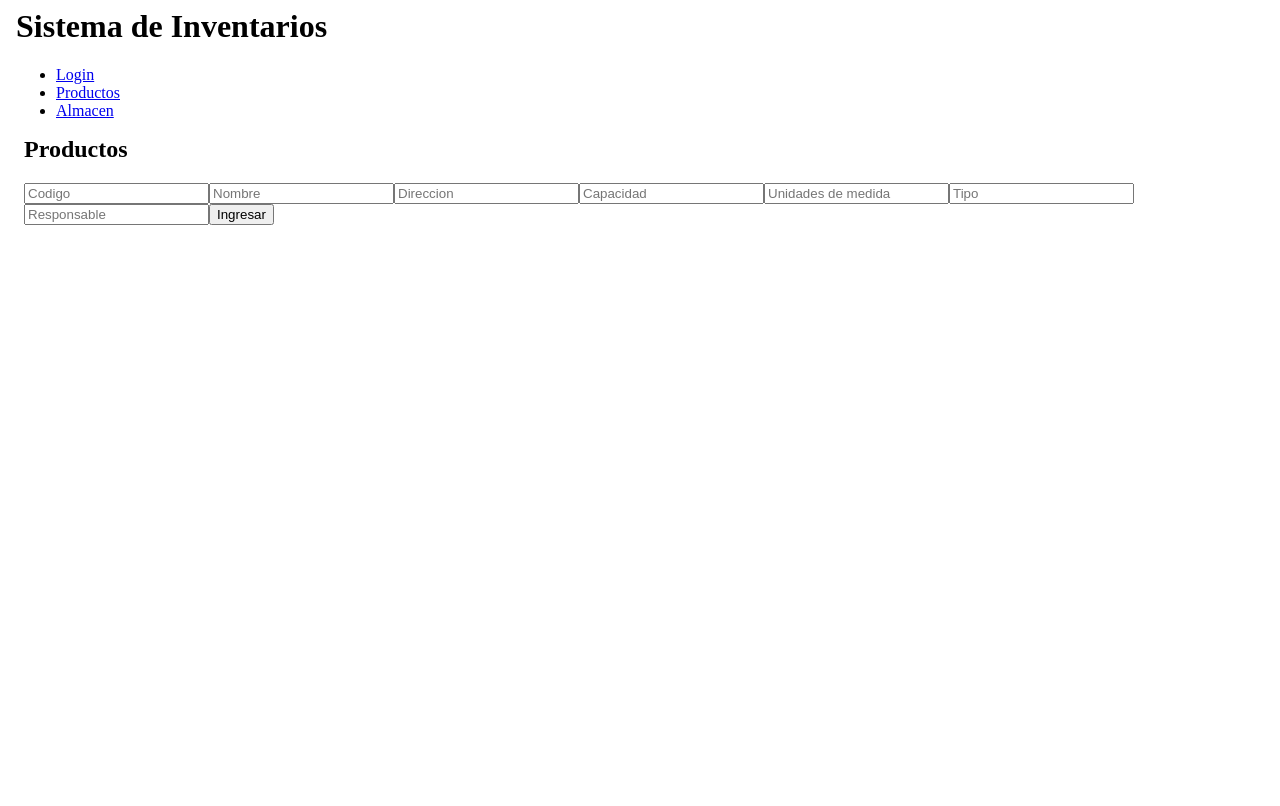
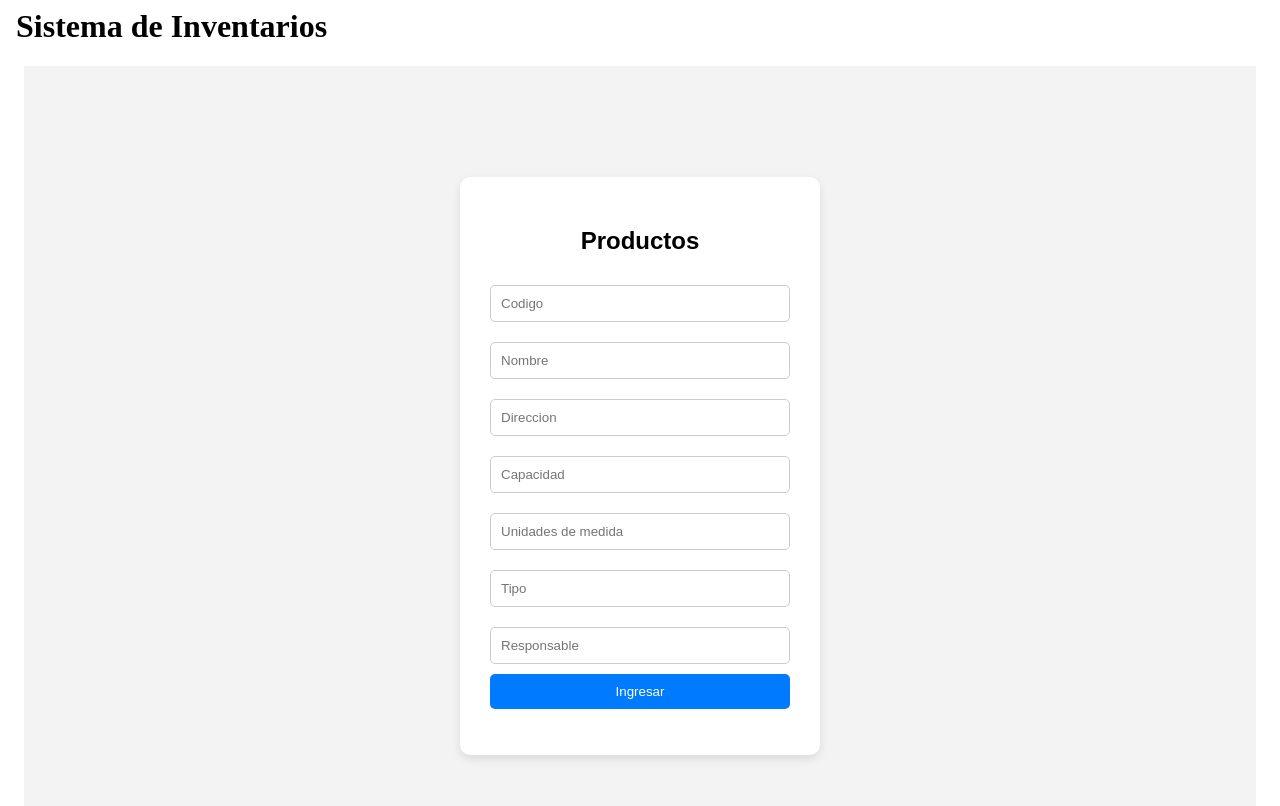
Before and after one commit to Kvn482/pagina-admin-Inventarios, an Angular app in the folder FrontEnd/FrontEnd/: page /almacen in a window 1280 px wide. Shown: the top 806 px of the page. Built offline with nearby package versions, Linux system fonts and the light colour scheme.

Commit message:
add desing forms, login and home

```diff
--- a/FrontEnd/FrontEnd/src/almacen/almacen.component.css
+++ b/FrontEnd/FrontEnd/src/almacen/almacen.component.css
@@ -0,0 +1,44 @@
+    body {
+      font-family: Arial, sans-serif;
+      background-color: #f3f3f3;
+      display: flex;
+      justify-content: center;
+      align-items: center;
+      height: 100vh;
+    }
+
+    .almacen-container {
+      background-color: white;
+      padding: 30px;
+      border-radius: 10px;
+      box-shadow: 0px 4px 10px rgba(0, 0, 0, 0.1);
+      width: 300px;
+    }
+
+    .almacen-container h2 {
+      text-align: center;
+      margin-bottom: 20px;
+    }
+
+    .almacen-container input[type="text"],
+    .almacen-container input[type="password"] {
+      width: 100%;
+      padding: 10px;
+      margin: 10px 0;
+      border: 1px solid #ccc;
+      border-radius: 5px;
+    }
+
+    .almacen-container button {
+      width: 100%;
+      padding: 10px;
+      background-color: #007bff;
+      color: white;
+      border: none;
+      border-radius: 5px;
+      cursor: pointer;
+    }
+
+    .almacen-container button:hover {
+      background-color: #0056b3;
+    }
--- a/FrontEnd/FrontEnd/src/almacen/almacen.component.html
+++ b/FrontEnd/FrontEnd/src/almacen/almacen.component.html
@@ -6,7 +6,7 @@
 </head>
 <body>
 
-  <div class="login-container">
+  <div class="almacen-container">
     <h2>Productos</h2>
     <form action="/productos" method="POST">
       <input type="text" name="codigo" placeholder="Codigo" required>
--- a/FrontEnd/FrontEnd/src/app/app.component.html
+++ b/FrontEnd/FrontEnd/src/app/app.component.html
@@ -1,4 +1,5 @@
 <!DOCTYPE html>
+<link rel="stylesheet" href="https://cdnjs.cloudflare.com/ajax/libs/font-awesome/6.0.0/css/all.min.css">
 <html lang="en">
 <head>
   <meta charset="UTF-8">
@@ -7,13 +8,6 @@
 </head>
 <body>
 <h1>Sistema de Inventarios</h1>
-<nav>
-  <ul>
-    <li><a routerLink = "/login">Login</a></li>
-    <li><a routerLink="/productos">Productos</a></li>
-    <li><a routerLink="/almacen">Almacen</a></li>
-  </ul>
-</nav>
 <main>
   <router-outlet></router-outlet>
 </main>
--- a/FrontEnd/FrontEnd/src/app/app.routes.server.ts
+++ b/FrontEnd/FrontEnd/src/app/app.routes.server.ts
@@ -2,7 +2,7 @@ import { RenderMode, ServerRoute } from '@angular/ssr';
 
 export const serverRoutes: ServerRoute[] = [
   {
-    path: 'login',
+    path: 'home',
     renderMode: RenderMode.Server
   },
     {
--- a/FrontEnd/FrontEnd/src/app/app.routes.ts
+++ b/FrontEnd/FrontEnd/src/app/app.routes.ts
@@ -6,8 +6,8 @@ import { AlmacenComponent } from '../almacen/almacen.component';
 import { HomeComponent } from '../home/home.component';
 
 export const routes: Routes = [
-  { path: '', component: HomeComponent},
-  { path: 'login', component: LoginComponent },
+  { path: '', component: LoginComponent},
+  { path: 'home', component: HomeComponent },
   { path: 'productos', component: ProductosComponent },
   { path: 'almacen', component: AlmacenComponent },
 ];
--- a/FrontEnd/FrontEnd/src/home/home.component.css
+++ b/FrontEnd/FrontEnd/src/home/home.component.css
@@ -0,0 +1,61 @@
+/* Estilos generales */
+body {
+  margin: 0;
+  font-family: Arial, sans-serif;
+}
+
+/* Estilos del navbar */
+.navbar {
+  background-color: #333;
+  padding: 0.5em 1em;
+  position: sticky;
+  top: 0;
+  z-index: 1000;
+}
+
+/* Estilos de la lista */
+.nav-list {
+  list-style: none;
+  display: flex;
+  justify-content: flex-start;
+  margin: 0;
+  padding: 0;
+}
+
+/* Estilos de los elementos de la lista */
+.nav-list li {
+  margin-right: 1.5em;
+}
+
+/* Estilos de los enlaces */
+.nav-list li a {
+  color: white;
+  text-decoration: none;
+  padding: 0.5em 0;
+  display: block;
+  transition: background-color 0.3s, color 0.3s;
+}
+
+/* Efecto al pasar el cursor */
+.nav-list li a:hover {
+  background-color: #575757;
+  border-radius: 4px;
+}
+
+/* Enlace activo */
+.nav-list li a.active {
+  border-bottom: 2px solid #04AA6D;
+  font-weight: bold;
+}
+
+.nav-icon {
+  margin-right: 8px;
+}
+
+.hero-section {
+  background-image: url('https://www.microtech.es/hubfs/Fotos%20blog/inventario.jpg'); /* Reemplaza con la ruta de tu imagen */
+  background-position: center;
+  background-size: cover;
+  background-repeat: no-repeat;
+  height: calc(100vh - 60px); /* Ajusta 60px al alto real de tu navbar */
+}
--- a/FrontEnd/FrontEnd/src/home/home.component.html
+++ b/FrontEnd/FrontEnd/src/home/home.component.html
@@ -1 +1,20 @@
-<p>home works!</p>
+<nav class="navbar">
+  <ul class="nav-list">
+    <li>
+      <a routerLink="/productos">
+        <i class="fas fa-box nav-icon"></i>
+        Productos
+      </a>
+    </li>
+    <li>
+      <a routerLink="/almacen">
+        <i class="fas fa-warehouse nav-icon"></i>
+        Almacén
+      </a>
+    </li>
+  </ul>
+</nav>
+
+<div class="hero-section">
+
+</div>
--- a/FrontEnd/FrontEnd/src/home/home.component.ts
+++ b/FrontEnd/FrontEnd/src/home/home.component.ts
@@ -1,8 +1,9 @@
 import { Component } from '@angular/core';
+import { RouterLink } from '@angular/router';
 
 @Component({
   selector: 'app-home',
-  imports: [],
+  imports: [RouterLink],
   templateUrl: './home.component.html',
   styleUrl: './home.component.css'
 })
--- a/FrontEnd/FrontEnd/src/login/login.component.html
+++ b/FrontEnd/FrontEnd/src/login/login.component.html
@@ -8,10 +8,10 @@
 
   <div class="login-container">
     <h2>Iniciar Sesión</h2>
-    <form action="/sign-in" method="POST">
+    <form action="/home" method="POST">
       <input type="text" name="username" placeholder="Usuario" required>
       <input type="password" name="password" placeholder="Contraseña" required>
-      <button type="submit">Ingresar</button>
+      <button type="submit" onclick="goHome()">Ingresar</button>
     </form>
   </div>
 
--- a/FrontEnd/FrontEnd/src/login/login.component.ts
+++ b/FrontEnd/FrontEnd/src/login/login.component.ts
@@ -1,4 +1,5 @@
 import { Component } from '@angular/core';
+import { Router } from '@angular/router';
 
 @Component({
   selector: 'login',
@@ -7,5 +8,9 @@ import { Component } from '@angular/core';
   styleUrl: './login.component.css'
 })
 export class LoginComponent {
+ constructor(private router: Router) {}
 
+ goHome(){
+  this.router.navigate(['/home']);
+ }
 }
--- a/FrontEnd/FrontEnd/src/productos/productos.component.css
+++ b/FrontEnd/FrontEnd/src/productos/productos.component.css
@@ -0,0 +1,44 @@
+    body {
+      font-family: Arial, sans-serif;
+      background-color: #f3f3f3;
+      display: flex;
+      justify-content: center;
+      align-items: center;
+      height: 100vh;
+    }
+
+    .products-container {
+      background-color: white;
+      padding: 30px;
+      border-radius: 10px;
+      box-shadow: 0px 4px 10px rgba(0, 0, 0, 0.1);
+      width: 300px;
+    }
+
+    .products-container h2 {
+      text-align: center;
+      margin-bottom: 20px;
+    }
+
+    .products-container input[type="text"],
+    .products-container input[type="password"] {
+      width: 100%;
+      padding: 10px;
+      margin: 10px 0;
+      border: 1px solid #ccc;
+      border-radius: 5px;
+    }
+
+    .products-container button {
+      width: 100%;
+      padding: 10px;
+      background-color: #007bff;
+      color: white;
+      border: none;
+      border-radius: 5px;
+      cursor: pointer;
+    }
+
+    .products-container button:hover {
+      background-color: #0056b3;
+    }
--- a/FrontEnd/FrontEnd/src/productos/productos.component.html
+++ b/FrontEnd/FrontEnd/src/productos/productos.component.html
@@ -6,7 +6,7 @@
 </head>
 <body>
 
-  <div class="login-container">
+  <div class="products-container">
     <h2>Productos</h2>
     <form action="/productos" method="POST">
       <input type="text" name="nombre" placeholder="Nombre" required>
```
